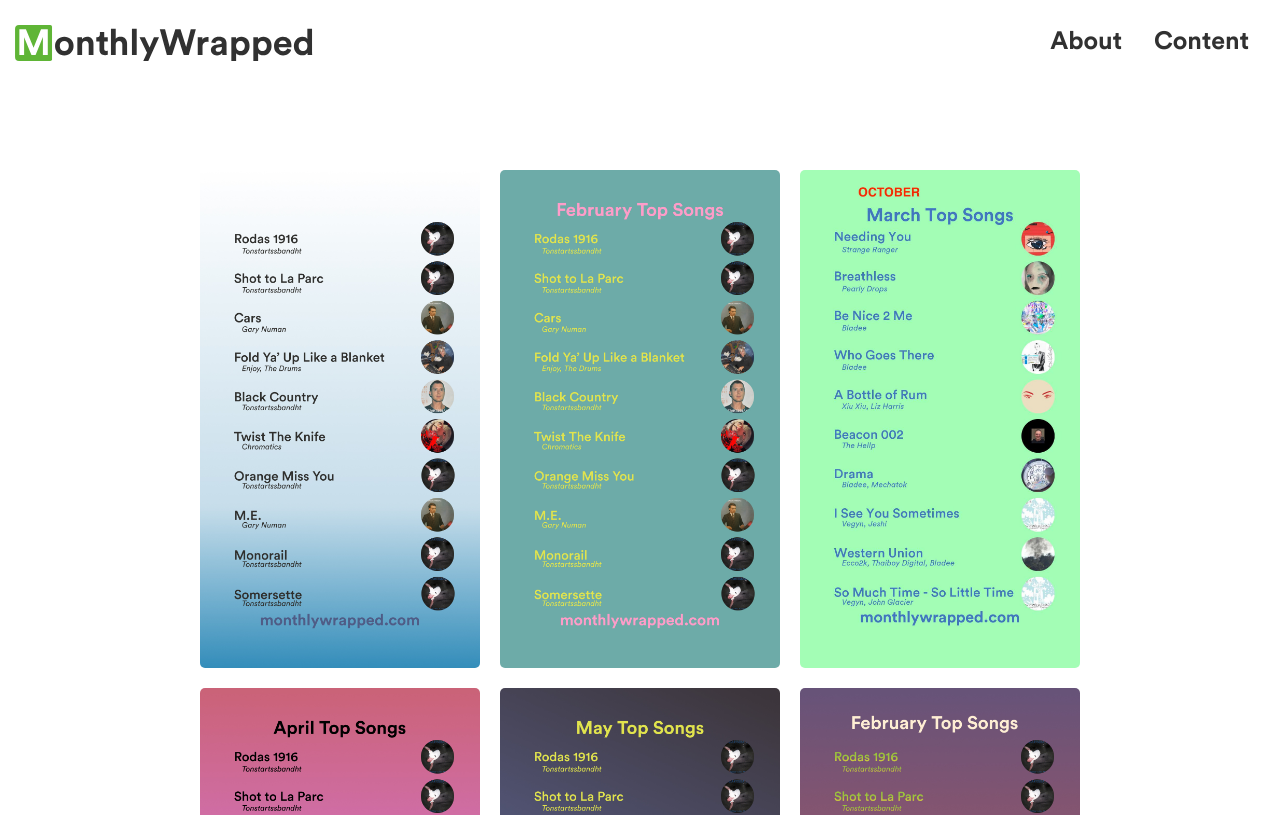
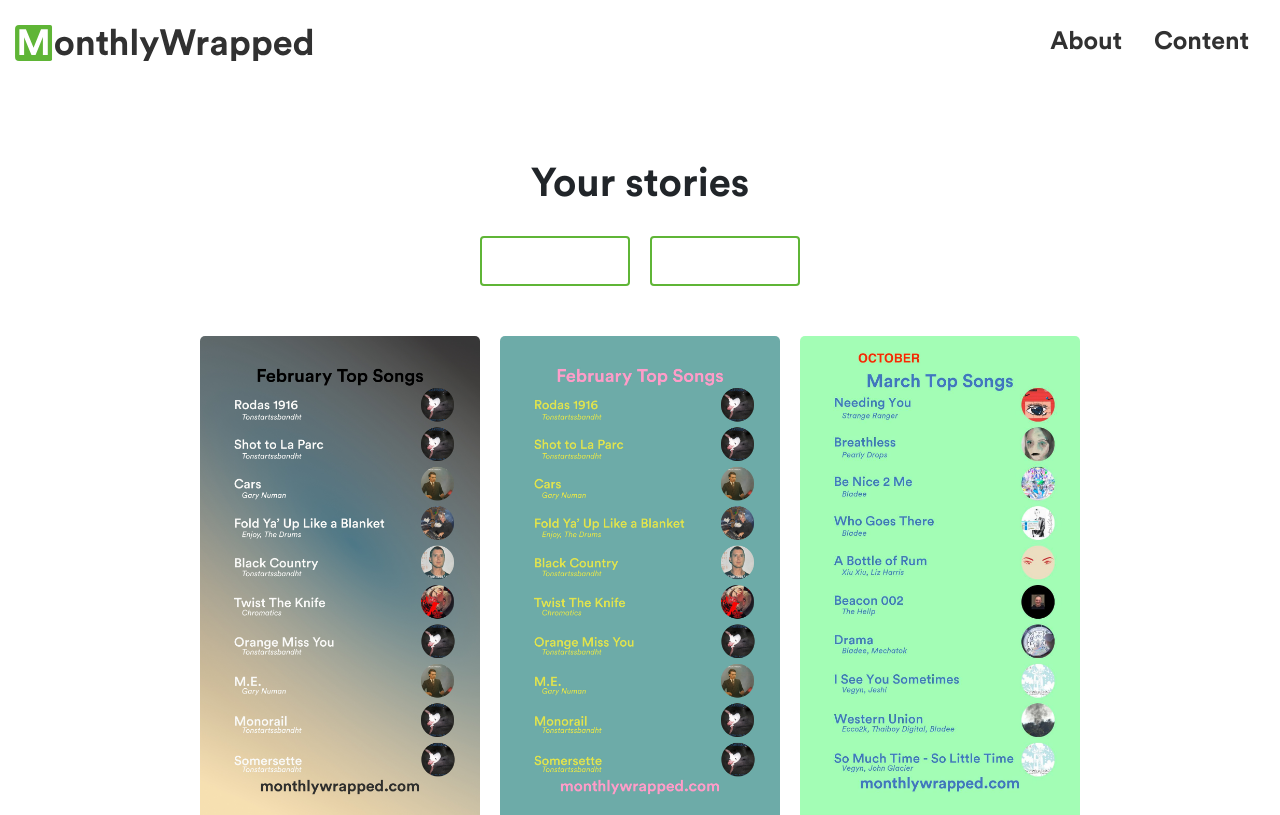
Before and after one commit to jakemcannon/MonthlyWrapped_frontend, a React (Create React App) app: page /content in a window 1280 px wide. Shown: the top 815 px of the page. Built offline with nearby package versions, Linux system fonts and the light colour scheme.

Commit message:
add initial stats page styling

```diff
--- a/src/App.css
+++ b/src/App.css
@@ -131,19 +131,54 @@
   flex-wrap: wrap;
 }
 
+/* stats image grid */
 .grid-image {
   display: block;
-  flex-basis: 100%;
   border-radius: 15px;
   padding: 10px;
   box-sizing: border-box;
+}
+
+/* stats page menu */
+.menu {
+  width: 90%;
+  margin: 0 auto;
+  padding-bottom: 40px;
+  text-align: center;
+}
+
+.menu-btn {
+  display: inline-block;
+  margin-right: 10px;
+  margin-left: 10px;
+  min-height: 50px;
+  min-width: 150px;
+  background: transparent !important;
+  color:#5FB536;
+  border-radius: 5px;
+  border: 2px solid #5FB536 !important;
+}
+
+.menu-btn:hover {
+  color: #5FB536 !important;
+  background-color: #e0f3d7 !important;
+}
+
+.menu-btn:focus {
+  color: #5FB536;
+  background-color: none;
+}
+
+.menu-header {
+  font-family: CircularStd-Bold;
+  padding-bottom: 20px;
 }
 
 @media screen and (max-width: 600px) {
 
   .landing-page {
     margin-left: 20px;
-  margin-right: 20px;
+    margin-right: 20px;
   }
 
   .heading {
@@ -160,6 +195,16 @@
   .nav-img {
     width: 150px;
   }
+
+  .menu-header {
+    font-size: 30px;
+  }
+
+  .menu-btn {
+    min-height: 40px;
+    min-width: 100px;
+  }
+
 }
 
 @import 'bootstrap/dist/css/bootstrap.min.css';
--- a/src/components/Content.js
+++ b/src/components/Content.js
@@ -1,4 +1,5 @@
 import React from 'react'
+import Button from 'react-bootstrap/Button';
 
 const images = [
     {id:1, imageName: '1.png'},
@@ -18,6 +19,11 @@
 function Content() {
     return (
         <div>
+            <div className="menu">
+                <h1 className="menu-header">Your stories</h1>
+                <Button className="menu-btn" variant="success shadow-none"> Top Songs </Button>
+                <Button className="menu-btn" variant="success shadow-none"> Top Artists </Button>
+            </div>
             <div className="image-grid">
             {images.map(image =>
                 <div key={image.id}>
```
Also changed, not shown: public/song_images/1.png.
